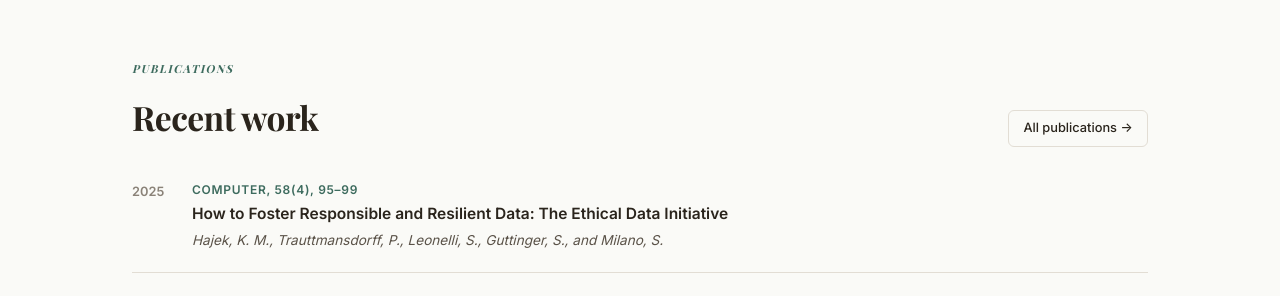
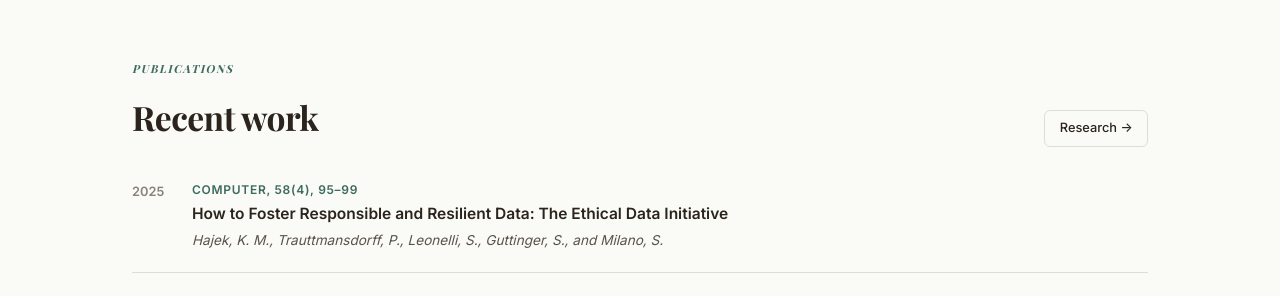
Before and after one commit to capt-c/silvia-milano-website, a Jekyll site: the page built from silvia-milano-site/index.html, in a window 1280 px wide and 900 px high, scrolled down 1907 px. Shown: the part 140-436 px from the top of the window. Built offline with Jekyll 4.4.1, drawn with Linux system fonts in a browser that asks for light colours; some web fonts are replaced.

Commit message:
Update index.html

```diff
--- a/silvia-milano-site/index.html
+++ b/silvia-milano-site/index.html
@@ -97,7 +97,7 @@
         <p class="section-label">Publications</p>
         <h2 class="section-title">Recent work</h2>
       </div>
-      <a href="{{ '/research/' | relative_url }}" class="btn btn-outline btn-sm">All publications →</a>
+      <a href="{{ '/research/' | relative_url }}" class="btn btn-outline btn-sm">Research →</a>
     </div>
     <ul class="pub-list">
       {% for pub in site.data.publications.articles limit:4 %}
```
